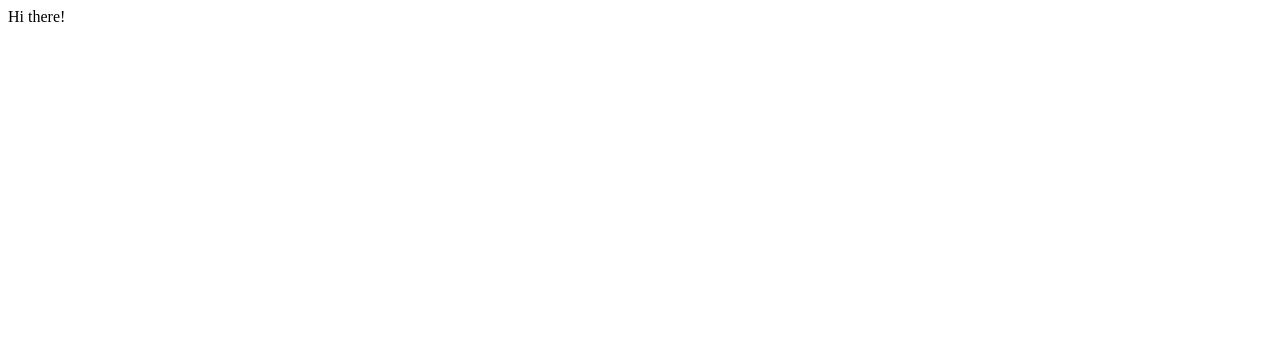
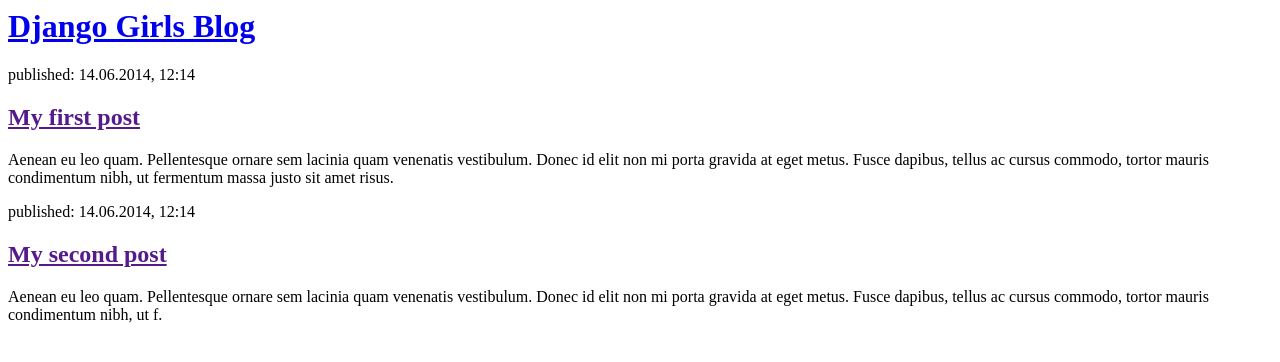
Before and after one commit to takadashotaro/my-first-blog, a Django app: page / in a window 1280 px wide. Before the commit the part shown is almost empty. Shown: the top 362 px of the page. Run offline with Django 3.2, Linux system fonts and the light colour scheme.

Commit message:
add files

```diff
--- a/blog/templates/blog/post_list.html
+++ b/blog/templates/blog/post_list.html
@@ -1,6 +1,22 @@
 <html>
-	<head></head>
-	<body>
-		<p>Hi there!</p>
-	</body>
+    <head>
+        <title>Django Girls blog</title>
+    </head>
+    <body>
+        <div>
+            <h1><a href="/">Django Girls Blog</a></h1>
+        </div>
+
+        <div>
+            <p>published: 14.06.2014, 12:14</p>
+            <h2><a href="">My first post</a></h2>
+            <p>Aenean eu leo quam. Pellentesque ornare sem lacinia quam venenatis vestibulum. Donec id elit non mi porta gravida at eget metus. Fusce dapibus, tellus ac cursus commodo, tortor mauris condimentum nibh, ut fermentum massa justo sit amet risus.</p>
+        </div>
+
+        <div>
+            <p>published: 14.06.2014, 12:14</p>
+            <h2><a href="">My second post</a></h2>
+            <p>Aenean eu leo quam. Pellentesque ornare sem lacinia quam venenatis vestibulum. Donec id elit non mi porta gravida at eget metus. Fusce dapibus, tellus ac cursus commodo, tortor mauris condimentum nibh, ut f.</p>
+        </div>
+    </body>
 </html>
```
